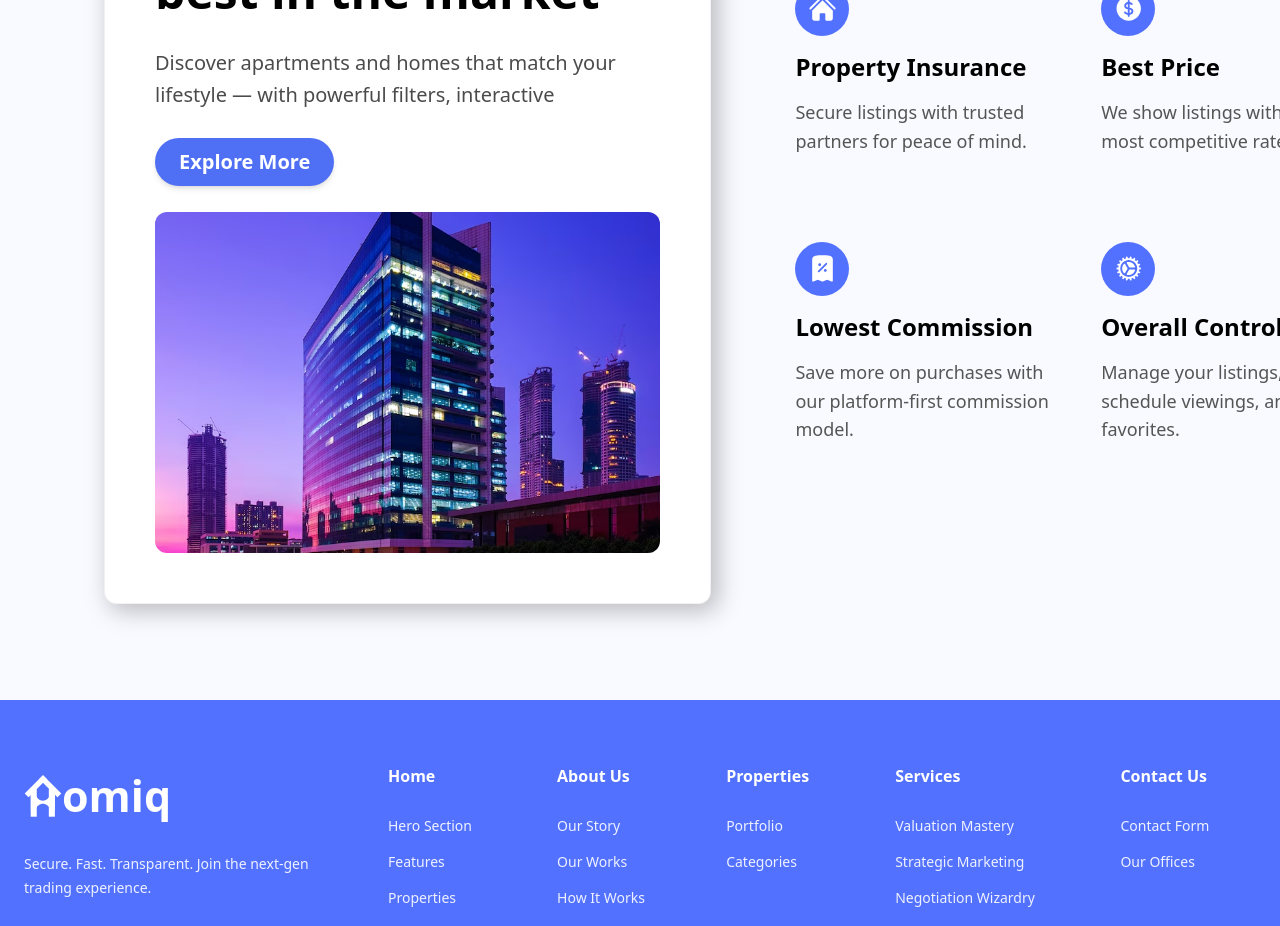
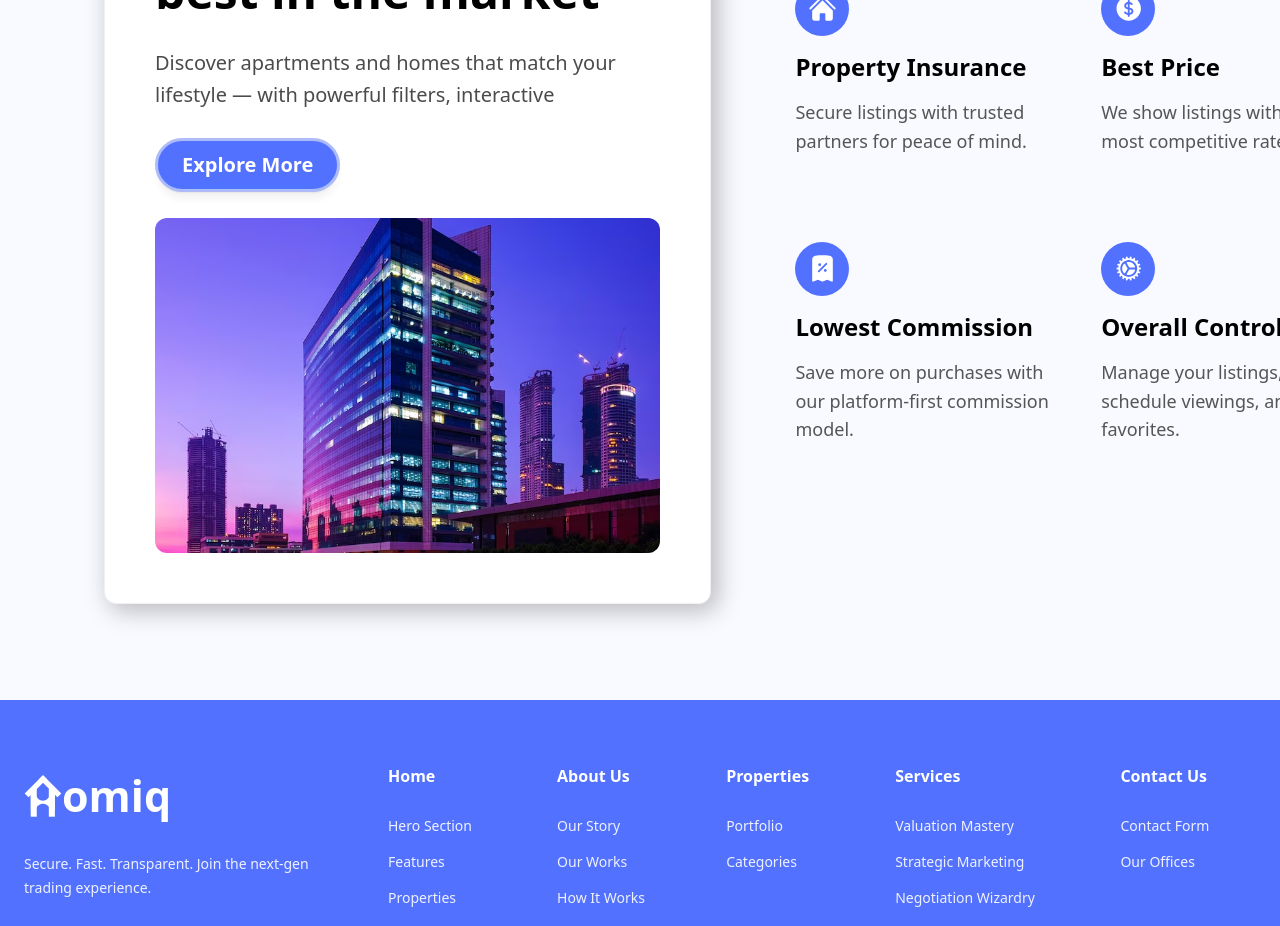
Before and after one commit to TamimOp/Homiq, a Next.js app: page / in a window 1280 px wide. Shown: the part 2140-3066 px from the top of the page. Built offline with nearby package versions, Linux system fonts and the light colour scheme.

Commit message:
update button styling in WhyBest component for improved visual appeal and consistency

```diff
--- a/components/WhyBest.tsx
+++ b/components/WhyBest.tsx
@@ -40,7 +40,7 @@ export default function WhyBest() {
             powerful filters, interactive
           </p>
 
-          <button className="bg-[#4f6ff4] text-white px-6 py-2.5 rounded-full text-xl font-semibold shadow-md hover:bg-[#3f5be0] transition">
+          <button className="bg-[#5271FF] text-white px-6 py-2.5 text-xl font-semibold hover:bg-[#3f5be0] transition rounded-[50px] border-[3px] border-[rgb(173,187,249)] shadow-[0px_-0.301px_0.241px_-1.167px_rgba(71,136,255,0.68)_inset,0px_-1.144px_0.915px_-2.333px_rgba(71,136,255,0.61)_inset,0px_-5px_4px_-3.5px_rgba(71,136,255,0.30)_inset,0px_0.602px_0.602px_-1.25px_rgba(0,0,0,0.18),0px_2.289px_2.289px_-2.5px_rgba(0,0,0,0.16),0px_10px_10px_-3.75px_rgba(0,0,0,0.06)]">
             Explore More
           </button>
 
```
